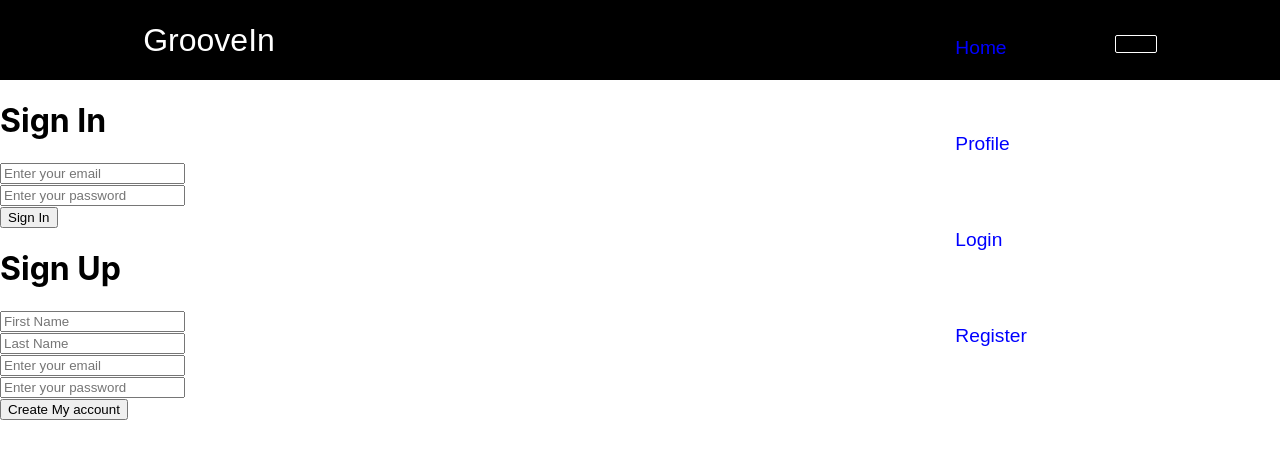
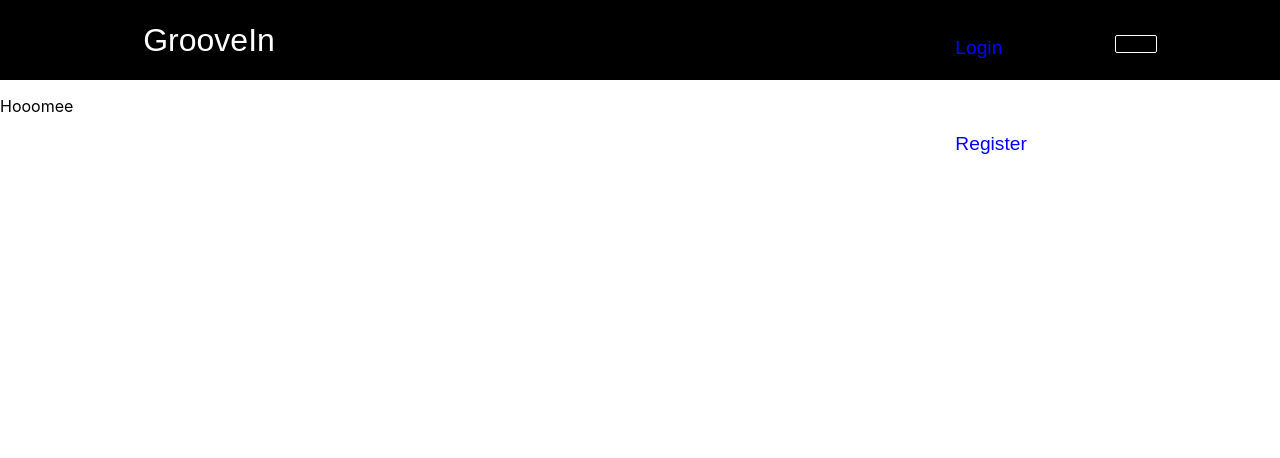
Before and after one commit to lstvgore/Project-3, a React (Create React App) app in the folder client/: page / in a window 1280 px wide. Shown: the top 458 px of the page. Built offline with nearby package versions, Linux system fonts and the light colour scheme.

Commit message:
FIXED: login & register pages separated

```diff
--- a/client/src/App.js
+++ b/client/src/App.js
@@ -2,6 +2,7 @@ import { React } from 'react';
 import "./App.css";
 import Login from "./Pages/Login";
 import Register from "./Pages/Register";
+import Home from "./Pages/Home"
 import { BrowserRouter as Router, Switch, Route } from 'react-router-dom';
 import Navbar from './Components/NavBar';
 
@@ -9,10 +10,10 @@ function App() {
   return (
     <Router>
       <Navbar/>
-      <Login />
-      <Register />
         <Switch>
-          <Route path='/' exact/>
+          <Route path='/Login' component={Login}/>
+          <Route path='/Register' component={Register}/>
+          <Route exact path='/' component={Home}/>
         </Switch>
     </Router>
   );
--- a/client/src/Components/NavBar.js
+++ b/client/src/Components/NavBar.js
@@ -2,6 +2,9 @@ import React, {useState} from 'react';
 import { Link } from 'react-router-dom';
 import './NavBar.css';
 import { Button } from './Button';
+
+
+
 function Navbar () {
     const [click, setClick] = useState(false);
     const[button, setButton] = useState(true)
@@ -27,13 +30,7 @@ function Navbar () {
                 </div>
                 <ul className={click ? 'nav-menu active' : 'nav-menu'}>
                     <li className='nav-item'>
-                        <Link to='/' className='nav-links' onClick={closeMobileMenu}>
-                            Home
-                        </Link>
-                        <Link to='/Profile' className='nav-links' onClick={closeMobileMenu}>
-                            Profile
-                        </Link>
-                        <Link to='/Login' className='nav-links' onClick={closeMobileMenu}>
+                        <Link to= '/Login' className='nav-links' onClick={closeMobileMenu}>
                             Login
                         </Link>
                         <Link to='/Register' className='nav-links' onClick={closeMobileMenu}>
--- a/client/src/Pages/Home.js
+++ b/client/src/Pages/Home.js
@@ -1,11 +1,10 @@
 import React from "react";
-import Login from "./Login";
-import Register from "./Register";
+
 
 const Home = () => {
   return (
     <div>
-     <NavBar />
+     <p>Hooomee</p>
 
     </div>
   );
--- a/client/src/Pages/Login.js
+++ b/client/src/Pages/Login.js
@@ -1,6 +1,6 @@
 import React, { Component } from "react";
 import { getFromStorage, setInStorage } from "../Utils/storage";
-import Register from "./Register";
+
 
 
 export default class Login extends Component {
```
